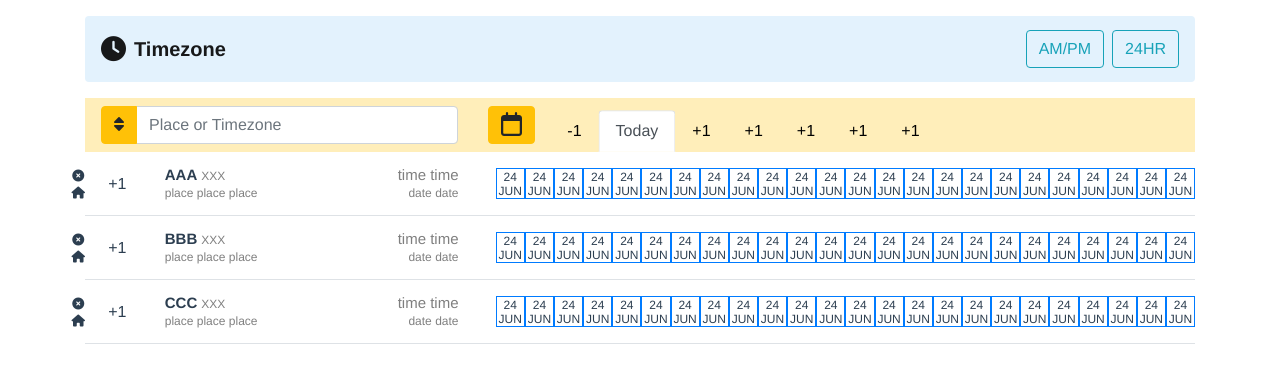
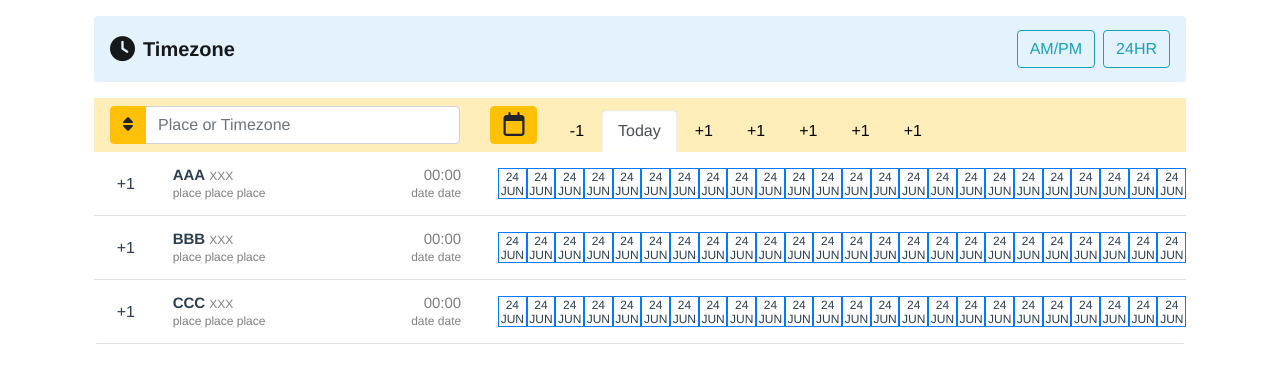
Before and after one commit to Joy-Chang-2021/Timezone_Clock, a Vue app: page / in a window 1280 px wide. Shown: the top 366 px of the page. Built offline with nearby package versions, Linux system fonts and the light colour scheme.

Commit message:
style: container padding & icon

```diff
--- a/src/App.vue
+++ b/src/App.vue
@@ -1,12 +1,12 @@
 <template>
-  <div id="app" class="container-xl">
+  <div id="app" class="container-xl px-4">
     <nav class="navbar navbar-light my-3 rounded" style="background-color: #e3f2fd;">
       <a class="navbar-brand mr-0" href="#">
         <i class="fa-solid fa-clock fa-lg"></i>
         <span class="navbar-brand mb-0 ml-2 h1 font-weight-bolder">Timezone</span>
       </a>
       <div>
-        <button type="button" class="btn btn-outline-info ml-2">AM/PM</button>
+        <button type="button" class="btn btn-outline-info">AM/PM</button>
         <button type="button" class="btn btn-outline-info ml-2">24HR</button>
       </div>
     </nav>
--- a/src/components/Tables.vue
+++ b/src/components/Tables.vue
@@ -12,8 +12,8 @@
     <li v-for="element in list" :key="element.order"  class="border-bottom d-flex list-height">
       <div class="left position-relative">
         <div class="setting d-flex position-absolute list-height">
-          <i class="fa-solid fa-circle-xmark fa-xs my-2"></i>
-          <i class="fa-solid fa-house fa-xs  my-2"></i>
+          <i class="fa-solid fa-circle-xmark fa-2xs my-2"></i>
+          <i class="fa-solid fa-house fa-2xs  my-2"></i>
         </div>
         <div class="row mx-0 align-items-center list-height">
           <div class="col-2">+1</div>
@@ -25,7 +25,7 @@
             <p class="my-0 text-black-50 text-12">place place place</p>
           </div>
           <div class="col-4 text-right">
-            <h3 class="my-0 text-black-50 text-15">time time</h3>
+            <h3 class="my-0 text-black-50 text-15">00:00</h3>
             <p class="my-0 text-black-50 text-12">date date</p>
           </div>
         </div>
--- a/src/scss/_Frame.scss
+++ b/src/scss/_Frame.scss
@@ -29,7 +29,7 @@ table, tr {
 // IPAD mini 768px 寬度以下
 @media screen and (max-width: 750px) {
   .left {
-    width: unset
+    width: 100%
   }
   .right {
     display: none
--- a/src/views/Index.vue
+++ b/src/views/Index.vue
@@ -41,8 +41,12 @@
           </ul>
         </th>
       </tr>
+      <tr>
+        <td colspan="2">
+          <Tables class="table-wrapper"/>
+        </td>
+      </tr>
     </table>
-    <Tables />
   </main>
 </template>
 
@@ -67,4 +71,8 @@ export default {
     color:black;
   }
 }
+.table-wrapper {
+  overflow-x: auto;
+  white-space: nowrap;
+}
 </style>
```
